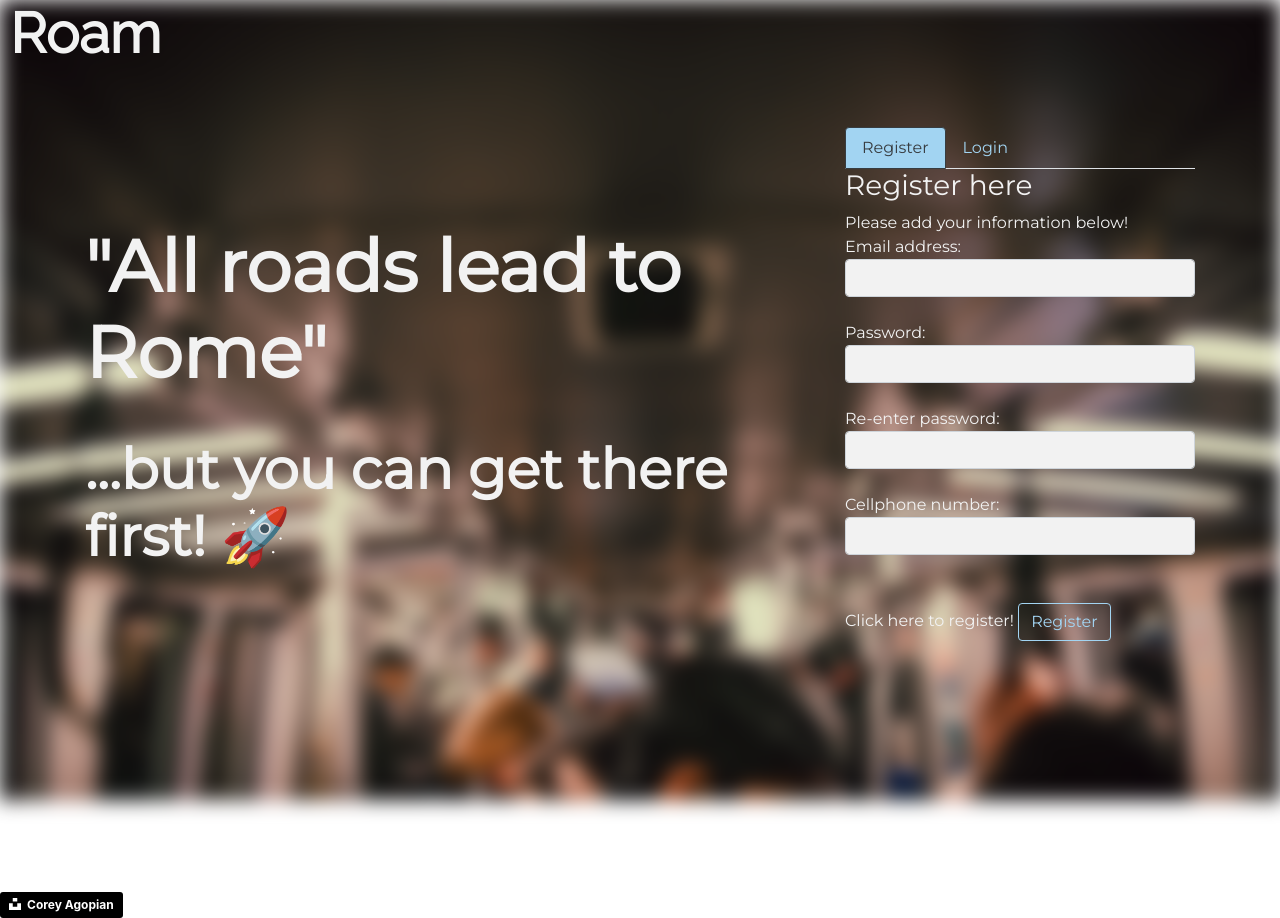
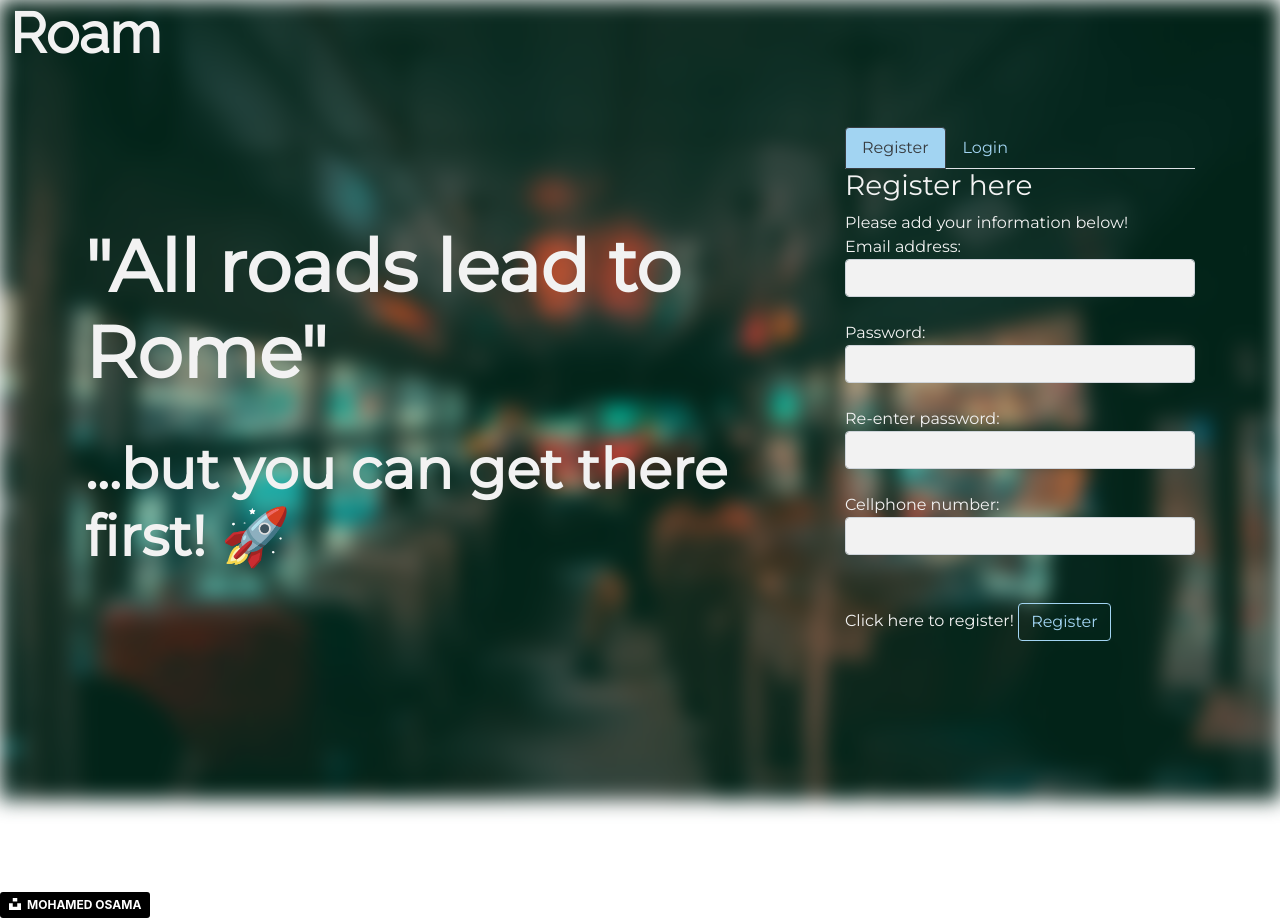
Before and after one commit to aileentran/roam, a Flask app: page / in a window 1280 px wide. Run offline with Flask 2, Linux system fonts and the light colour scheme; some libraries are stand-ins or nearby versions.

Commit message:
Changed photo of landing page to egypt-bus

```diff
--- a/static/css/homepage.css
+++ b/static/css/homepage.css
@@ -24,7 +24,7 @@ body {
 .demo-2-bg {
   background-color: #373C40; /* fallback if background image fails */
   background-repeat: no-repeat;
-  background-image: url('../images/bart.jpg');
+  background-image: url('../images/egypt-bus.jpg');
   background-position: center;
   background-size: cover;
 
--- a/templates/homepage.html
+++ b/templates/homepage.html
@@ -69,5 +69,5 @@
     </div>
   </section>
 
-    <a style="background-color:black;color:white;text-decoration:none;padding:4px 6px;font-family:-apple-system, BlinkMacSystemFont, &quot;San Francisco&quot;, &quot;Helvetica Neue&quot;, Helvetica, Ubuntu, Roboto, Noto, &quot;Segoe UI&quot;, Arial, sans-serif;font-size:12px;font-weight:bold;line-height:1.2;display:inline-block;border-radius:3px" href="https://unsplash.com/@corey_lyfe?utm_medium=referral&amp;utm_campaign=photographer-credit&amp;utm_content=creditBadge" target="_blank" rel="noopener noreferrer" title="Download free do whatever you want high-resolution photos from Corey Agopian"><span style="display:inline-block;padding:2px 3px"><svg xmlns="http://www.w3.org/2000/svg" style="height:12px;width:auto;position:relative;vertical-align:middle;top:-2px;fill:white" viewBox="0 0 32 32"><title>unsplash-logo</title><path d="M10 9V0h12v9H10zm12 5h10v18H0V14h10v9h12v-9z"></path></svg></span><span style="display:inline-block;padding:2px 3px">Corey Agopian</span></a>
+    <a style="background-color:black;color:white;text-decoration:none;padding:4px 6px;font-family:-apple-system, BlinkMacSystemFont, &quot;San Francisco&quot;, &quot;Helvetica Neue&quot;, Helvetica, Ubuntu, Roboto, Noto, &quot;Segoe UI&quot;, Arial, sans-serif;font-size:12px;font-weight:bold;line-height:1.2;display:inline-block;border-radius:3px" href="https://unsplash.com/@iosjr?utm_medium=referral&amp;utm_campaign=photographer-credit&amp;utm_content=creditBadge" target="_blank" rel="noopener noreferrer" title="Download free do whatever you want high-resolution photos from MOHAMED OSAMA"><span style="display:inline-block;padding:2px 3px"><svg xmlns="http://www.w3.org/2000/svg" style="height:12px;width:auto;position:relative;vertical-align:middle;top:-2px;fill:white" viewBox="0 0 32 32"><title>unsplash-logo</title><path d="M10 9V0h12v9H10zm12 5h10v18H0V14h10v9h12v-9z"></path></svg></span><span style="display:inline-block;padding:2px 3px">MOHAMED OSAMA</span></a>
 {% endblock %}
```
